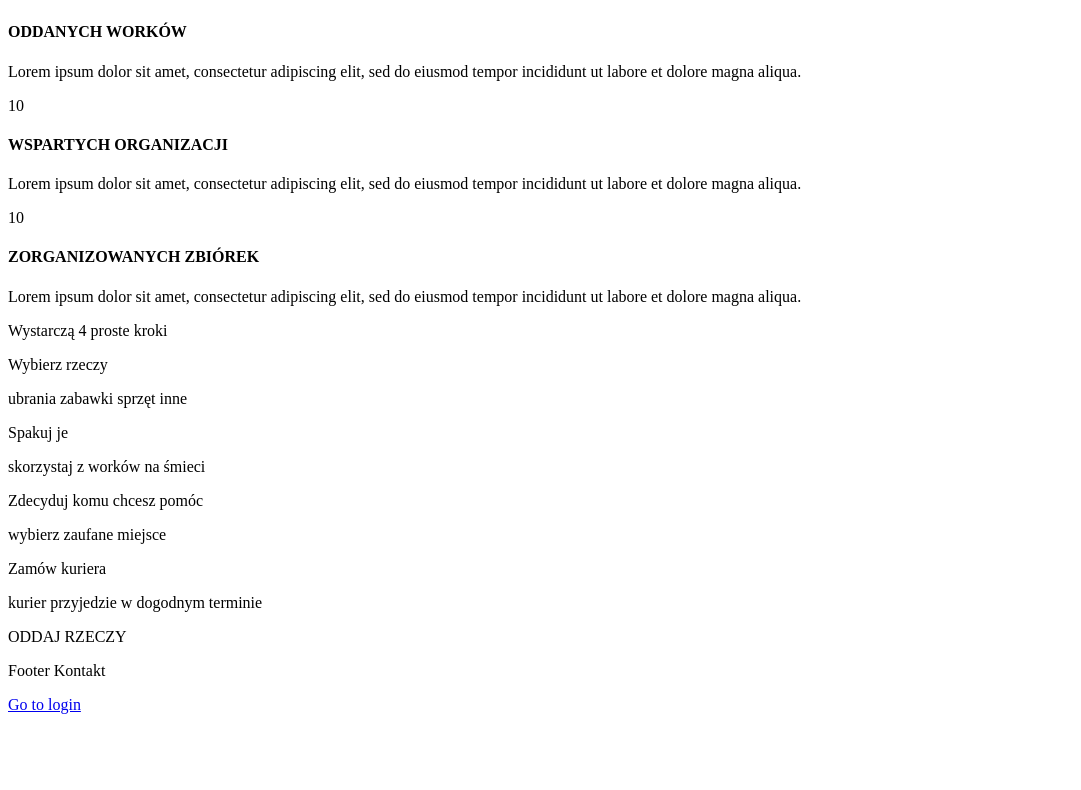
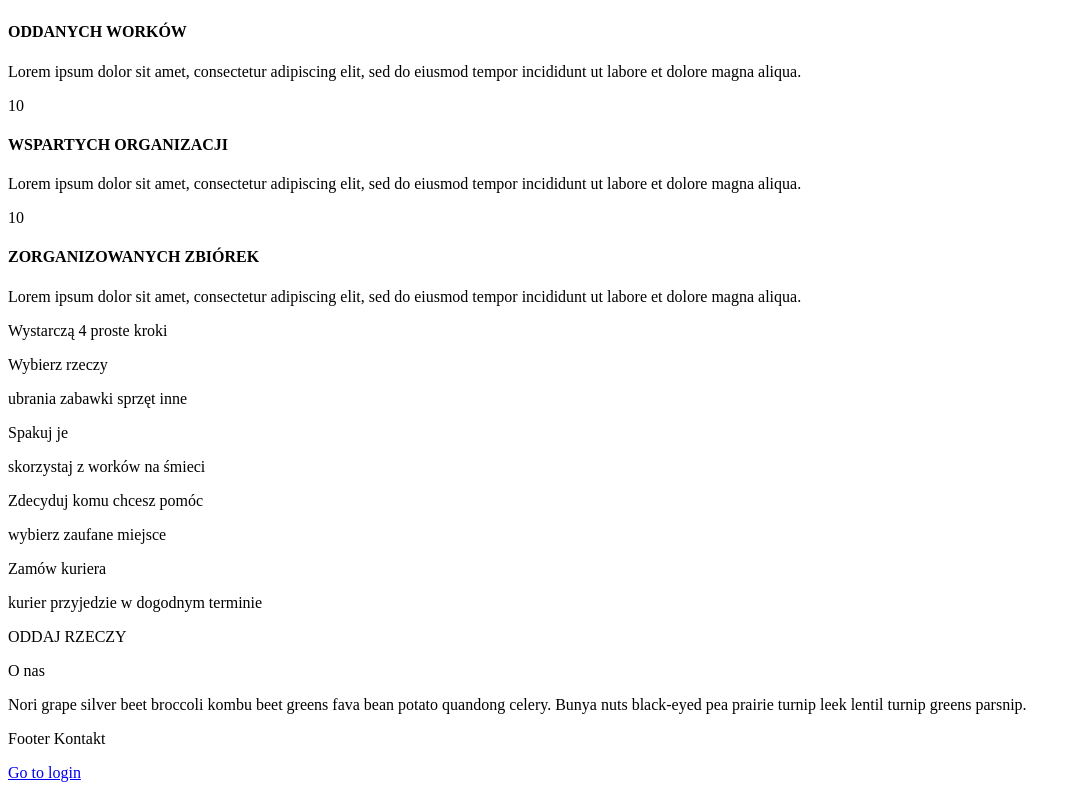
Before and after one commit to Golankiewicz/project-share, a React (Create React App) app: page / in a window 1280 px wide. Shown: the part 255-1045 px from the top of the page, without its empty margins (0-1081 px from the left). Before the commit the page ends 977 px from the top, so only its background shows below. Built offline with nearby package versions, Linux system fonts and the light colour scheme; the HTML template or start-up script is replaced by a standard one.

Commit message:
stylowanie AboutUs

```diff
--- /dev/null
+++ b/src/components/AboutUs.js
@@ -0,0 +1,23 @@
+import React, { Component } from 'react';
+
+class AboutUs extends Component {
+    render() {
+        return (
+            <div class='about-us'>
+                <div class='about-us-text'>
+                    <p>O nas</p>
+                    <div class='decoration'></div>
+                    <p>Nori grape silver beet broccoli kombu beet greens fava bean potato quandong celery. Bunya nuts black-eyed pea prairie turnip leek lentil turnip greens parsnip.</p>
+                    <div class='wrapper'>
+                    <div class='signature'></div>
+
+                    </div>
+                </div>
+                <div class='about-us-people'></div>
+
+            </div>
+        );
+    }
+}
+
+export default AboutUs;
--- a/src/components/Home.js
+++ b/src/components/Home.js
@@ -3,10 +3,11 @@ import React, { Component } from 'react';
 import Login from './Login'
 import Menu from './Menu'
 import HomeHeader from './HomeHeader';
-import HomeThreeColumns from './HomeThreeColumns'
-import SimpleSteps from'./SimpleSteps'
+import HomeThreeColumns from './HomeThreeColumns';
+import SimpleSteps from'./SimpleSteps';
+import AboutUs from'./AboutUs';
 import Footer from'./Footer';
-import { Link } from 'react-router-dom'
+import { Link } from 'react-router-dom';
 
 class Home extends Component {
     render() {
@@ -19,6 +20,7 @@ class Home extends Component {
                </HomeHeader>
                <HomeThreeColumns/>
                <SimpleSteps/>
+               <AboutUs/>
                <Footer/>
                 <Link to="/login">Go to login</Link>
             </div>
--- a/src/scss/main.scss
+++ b/src/scss/main.scss
@@ -180,3 +180,40 @@ p {
 	text-align: center;
 	font-size: 12px;
 }
+.about-us {
+	height: 100vh;
+	width: 100%;
+	display: flex;
+}
+.about-us-text {
+	height: 100%;
+	width: 50%;
+	background-color: rgba(240, 241, 241, 1);
+	display: flex;
+	flex-direction: column;
+	justify-content: center;
+	align-items: center;
+	font-size: 24px;
+}
+.about-us-people {
+	height: 100%;
+	width: 50%;
+	background: url(../assets/People.jpg) no-repeat center/cover;
+}
+.about-us-text p ~ p {
+	font-size: 18px;
+	padding: 0 15%;
+	text-align: center;
+}
+.wrapper {
+	width: 100%;
+	display: flex;
+	justify-content: flex-end;
+	padding: 0 12%;
+}
+.signature {
+	height: 100px;
+	width: 200px;
+	background: url(../assets/Signature.svg) no-repeat center/contain;
+	margin: 30px 0;
+}
```
